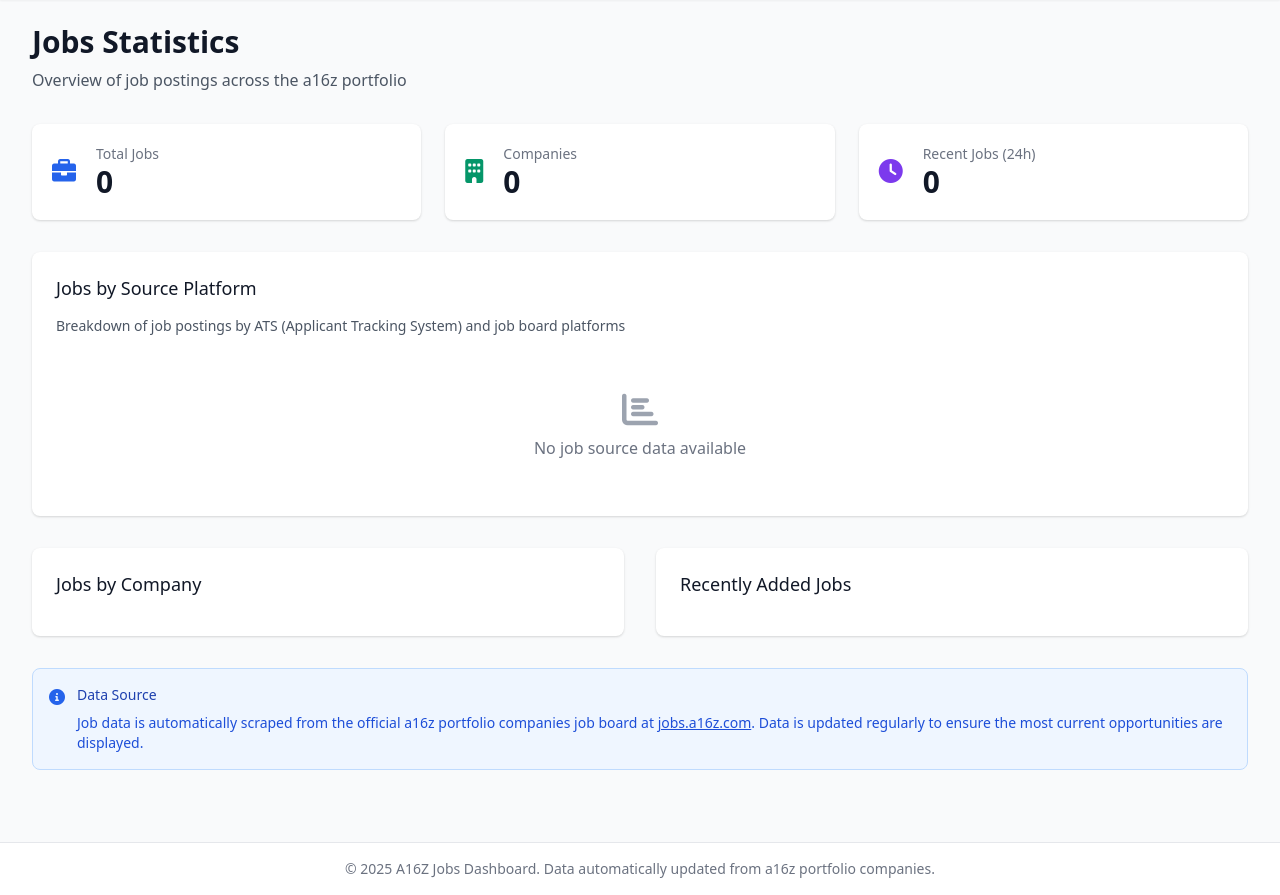
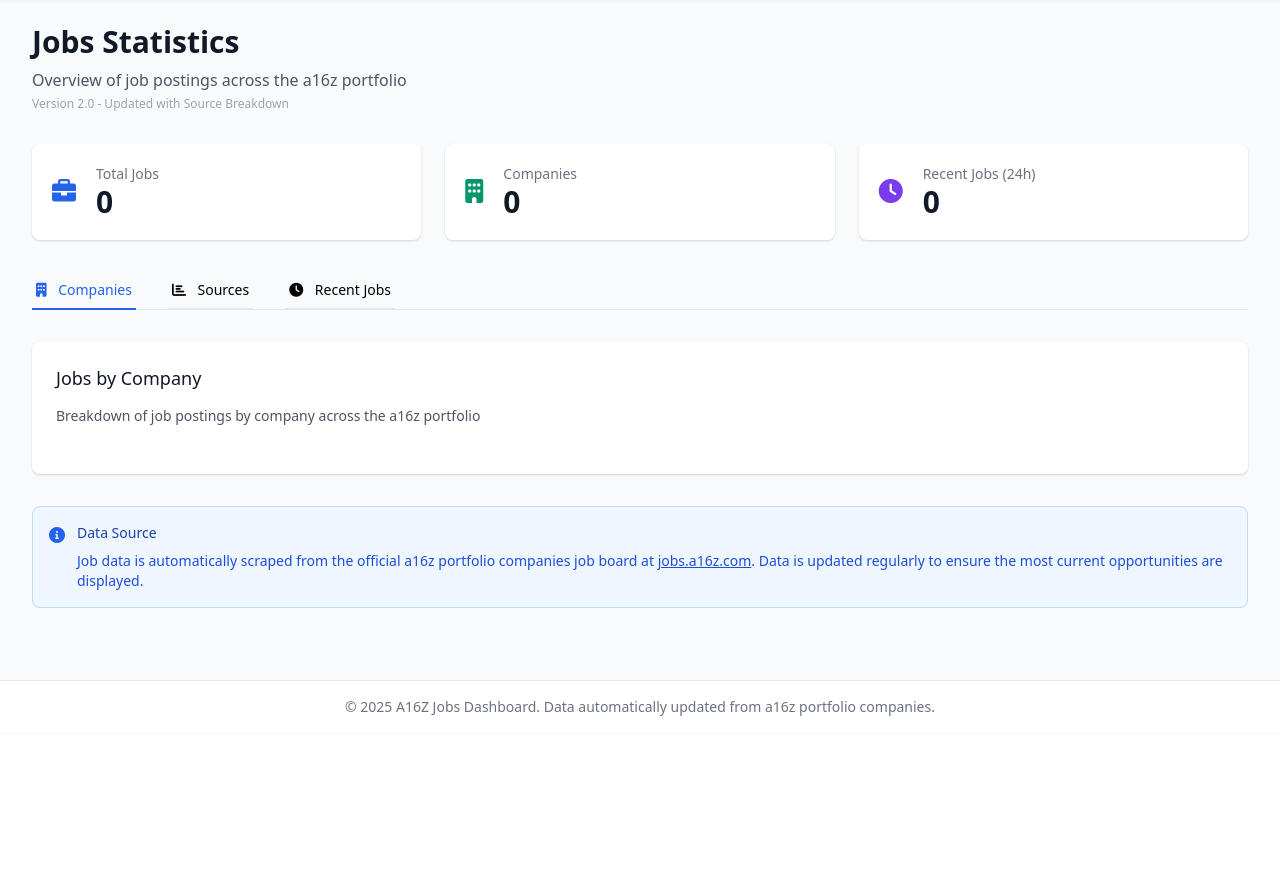
Before and after one commit to glennfiocca/a16z-job-scraper, a Flask app: page /stats in a window 1280 px wide. Shown: the part 65-960 px from the top of the page. After the commit the page ends 781 px from the top, so only its background shows below. Run offline with Flask 3, Linux system fonts and the light colour scheme; some libraries are stand-ins or nearby versions.

Commit message:
Update job statistics to track sources and improve UI
Refactors the job statistics page to use a dedicated 'source' column for tracking job sources, removes the unused 'department' column from the Job model, and improves the UI with tabbed navigation.

Replit-Commit-Author: Agent
Replit-Commit-Session-Id: 0574554e-de72-4d3b-8a40-152ba6ba4b14
Replit-Commit-Checkpoint-Type: full_checkpoint

```diff
--- a/app.py
+++ b/app.py
@@ -117,6 +117,7 @@ def api_jobs():
         } for job in jobs] if jobs else [])
 
 @app.route('/stats')
+@app.route('/stats/')
 def stats():
     """Statistics page"""
     with app.app_context():
@@ -131,39 +132,17 @@ def stats():
                 Job.company.isnot(None), Job.title != 'Unknown Title'
             ).group_by(Job.company).order_by(func.count(Job.id).desc()).all()
 
-            # Job source breakdown
-            source_stats = {
-                'Greenhouse': Job.query.filter(Job.url.like('%greenhouse%')).count(),
-                'Lever': Job.query.filter(Job.url.like('%lever%')).count(),
-                'Ashby': Job.query.filter(Job.url.like('%ashby%')).count(),
-                'Workday': Job.query.filter(Job.url.like('%workday%')).count(),
-                'SmartRecruiters': Job.query.filter(Job.url.like('%smartrecruiters%')).count(),
-                'Workable': Job.query.filter(Job.url.like('%workable%')).count(),
-                'Stripe': Job.query.filter(Job.url.like('%stripe%')).count(),
-                'Databricks': Job.query.filter(Job.url.like('%databricks%')).count(),
-                'Waymo': Job.query.filter(Job.url.like('%waymo%')).count(),
-                'Navan': Job.query.filter(Job.url.like('%navan%')).count(),
-                'Wiz': Job.query.filter(Job.url.like('%wiz%')).count(),
-                'Fivetran': Job.query.filter(Job.url.like('%fivetran%')).count(),
-                'Other': Job.query.filter(
-                    ~Job.url.like('%greenhouse%') &
-                    ~Job.url.like('%lever%') &
-                    ~Job.url.like('%ashby%') &
-                    ~Job.url.like('%workday%') &
-                    ~Job.url.like('%smartrecruiters%') &
-                    ~Job.url.like('%workable%') &
-                    ~Job.url.like('%stripe%') &
-                    ~Job.url.like('%databricks%') &
-                    ~Job.url.like('%waymo%') &
-                    ~Job.url.like('%navan%') &
-                    ~Job.url.like('%wiz%') &
-                    ~Job.url.like('%fivetran%')
-                ).count()
-            }
+            # Job source breakdown using the source column
+            source_breakdown = db.session.query(
+                Job.source,
+                func.count(Job.id).label('count')
+            ).filter(
+                Job.source.isnot(None),
+                Job.title != 'Unknown Title'
+            ).group_by(Job.source).order_by(func.count(Job.id).desc()).all()
 
-            # Filter out sources with 0 jobs and sort by count
-            source_breakdown = [(source, count) for source, count in source_stats.items() if count > 0]
-            source_breakdown.sort(key=lambda x: x[1], reverse=True)
+            # Convert Row objects to tuples for template compatibility
+            source_breakdown = [(row.source, row.count) for row in source_breakdown]
 
             # Recent jobs (last 24 hours)
             cutoff = datetime.utcnow() - timedelta(hours=24)
--- a/models.py
+++ b/models.py
@@ -23,7 +23,6 @@ class Job(db.Model):
     benefits = db.Column(db.Text, nullable=True)
     salary_range = db.Column(db.String(255), nullable=True)
     experience_level = db.Column(db.String(100), nullable=True)
-    department = db.Column(db.String(255), nullable=True)
     remote_type = db.Column(db.Text, nullable=True)
     job_id = db.Column(db.String(100), nullable=True)
     application_deadline = db.Column(db.String(100), nullable=True)
--- a/templates/base.html
+++ b/templates/base.html
@@ -9,7 +9,7 @@
     <title>{% block title %}A16Z Jobs Dashboard{% endblock %}</title>
     <link href="https://cdn.jsdelivr.net/npm/tailwindcss@2.2.19/dist/tailwind.min.css" rel="stylesheet">
     <link href="https://cdnjs.cloudflare.com/ajax/libs/font-awesome/6.0.0/css/all.min.css" rel="stylesheet">
-    <link href="{{ url_for('static', filename='css/custom.css') }}?v=2" rel="stylesheet">
+    <link href="{{ url_for('static', filename='css/custom.css') }}?v=3" rel="stylesheet">
 </head>
 <body class="bg-gray-50 min-h-screen">
     <!-- Navigation -->
--- a/templates/stats.html
+++ b/templates/stats.html
@@ -1,6 +1,11 @@
 {% extends "base.html" %}
 
 {% block title %}Statistics - A16Z Jobs Dashboard{% endblock %}
+
+<!-- Cache busting -->
+<meta http-equiv="Cache-Control" content="no-cache, no-store, must-revalidate">
+<meta http-equiv="Pragma" content="no-cache">
+<meta http-equiv="Expires" content="0">
 
 {% block content %}
 <div class="px-4 sm:px-0">
@@ -8,6 +13,7 @@
     <div class="mb-8">
         <h1 class="text-3xl font-bold text-gray-900">Jobs Statistics</h1>
         <p class="mt-2 text-gray-600">Overview of job postings across the a16z portfolio</p>
+        <p class="text-xs text-gray-400 mt-1">Version 2.0 - Updated with Source Breakdown</p>
     </div>
 
     <!-- Key Metrics -->
@@ -61,47 +67,37 @@
         </div>
     </div>
 
-    <!-- Job Source Breakdown -->
+    <!-- Tab Navigation -->
     <div class="mb-8">
-        <div class="bg-white shadow rounded-lg">
-            <div class="px-4 py-5 sm:p-6">
-                <h3 class="text-lg leading-6 font-medium text-gray-900 mb-4">Jobs by Source Platform</h3>
-                <p class="text-sm text-gray-600 mb-6">Breakdown of job postings by ATS (Applicant Tracking System) and job board platforms</p>
-                <div class="space-y-4">
-                    {% for source, count in stats.source_breakdown %}
-                    <div class="flex items-center justify-between">
-                        <div class="flex items-center flex-1 min-w-0">
-                            <div class="flex-1 min-w-0">
-                                <p class="text-sm font-medium text-gray-900 truncate">{{ source }}</p>
-                            </div>
-                        </div>
-                        <div class="ml-4 flex items-center">
-                            <span class="text-sm text-gray-500 mr-3">{{ count }} jobs</span>
-                            <div class="w-24 bg-gray-200 rounded-full h-3">
-                                <div class="bg-gradient-to-r from-blue-500 to-blue-600 h-3 rounded-full"
-                                     style="width: {{ (count / stats.source_breakdown[0][1] * 100)|round }}%"></div>
-                            </div>
-                        </div>
-                    </div>
-                    {% endfor %}
-                </div>
-
-                {% if stats.source_breakdown|length == 0 %}
-                <div class="text-center py-8">
-                    <i class="fas fa-chart-bar text-gray-400 text-4xl mb-2"></i>
-                    <p class="text-gray-500">No job source data available</p>
-                </div>
-                {% endif %}
-            </div>
+        <div class="border-b border-gray-200">
+            <nav class="-mb-px flex space-x-8" aria-label="Tabs">
+                <button onclick="switchTab('companies')" id="tab-companies"
+                        class="whitespace-nowrap py-2 px-1 border-b-2 font-medium text-sm tab-button active">
+                    <i class="fas fa-building mr-2"></i>
+                    Companies
+                </button>
+                <button onclick="switchTab('sources')" id="tab-sources"
+                        class="whitespace-nowrap py-2 px-1 border-b-2 font-medium text-sm tab-button">
+                    <i class="fas fa-chart-bar mr-2"></i>
+                    Sources
+                </button>
+                <button onclick="switchTab('recent')" id="tab-recent"
+                        class="whitespace-nowrap py-2 px-1 border-b-2 font-medium text-sm tab-button">
+                    <i class="fas fa-clock mr-2"></i>
+                    Recent Jobs
+                </button>
+            </nav>
         </div>
     </div>
 
-    <!-- Company Breakdown -->
-    <div class="grid grid-cols-1 lg:grid-cols-2 gap-8">
-        <!-- Companies Chart -->
+    <!-- Tab Content -->
+    <div class="space-y-6">
+        <!-- Companies Tab -->
+        <div id="content-companies" class="tab-content">
             <div class="bg-white shadow rounded-lg">
                 <div class="px-4 py-5 sm:p-6">
                     <h3 class="text-lg leading-6 font-medium text-gray-900 mb-4">Jobs by Company</h3>
+                    <p class="text-sm text-gray-600 mb-6">Breakdown of job postings by company across the a16z portfolio</p>
                     <div class="space-y-3">
                         {% for company, count in stats.company_breakdown %}
                         <div class="flex items-center justify-between">
@@ -130,11 +126,54 @@
                     {% endif %}
                 </div>
             </div>
+        </div>
 
-        <!-- Recent Jobs -->
+        <!-- Sources Tab -->
+        <div id="content-sources" class="tab-content hidden">
+            <div class="bg-white shadow rounded-lg">
+                <div class="px-4 py-5 sm:p-6">
+                    <h3 class="text-lg leading-6 font-medium text-gray-900 mb-4">Jobs by Source Platform</h3>
+                    <p class="text-sm text-gray-600 mb-6">Breakdown of job postings by ATS (Applicant Tracking System) and job board platforms</p>
+                    <div class="space-y-4">
+                        {% for source, count in stats.source_breakdown %}
+                        <div class="flex items-center justify-between">
+                            <div class="flex items-center flex-1 min-w-0">
+                                <div class="flex-1 min-w-0">
+                                    <p class="text-sm font-medium text-gray-900 truncate">{{ source }}</p>
+                                </div>
+                            </div>
+                            <div class="ml-4 flex items-center">
+                                <span class="text-sm text-gray-500 mr-3">{{ count }} jobs</span>
+                                <div class="w-24 bg-gray-200 rounded-full h-3">
+                                    {% if stats.source_breakdown|length > 0 %}
+                                    <div class="bg-gradient-to-r from-blue-500 to-blue-600 h-3 rounded-full"
+                                         style="width: {{ (count / stats.source_breakdown[0][1] * 100)|round }}%"></div>
+                                    {% else %}
+                                    <div class="bg-gradient-to-r from-blue-500 to-blue-600 h-3 rounded-full"
+                                         style="width: 0%"></div>
+                                    {% endif %}
+                                </div>
+                            </div>
+                        </div>
+                        {% endfor %}
+                    </div>
+
+                    {% if stats.source_breakdown|length == 0 %}
+                    <div class="text-center py-8">
+                        <i class="fas fa-chart-bar text-gray-400 text-4xl mb-2"></i>
+                        <p class="text-gray-500">No job source data available</p>
+                    </div>
+                    {% endif %}
+                </div>
+            </div>
+        </div>
+
+        <!-- Recent Jobs Tab -->
+        <div id="content-recent" class="tab-content hidden">
             <div class="bg-white shadow rounded-lg">
                 <div class="px-4 py-5 sm:p-6">
                     <h3 class="text-lg leading-6 font-medium text-gray-900 mb-4">Recently Added Jobs</h3>
+                    <p class="text-sm text-gray-600 mb-6">Latest job postings added in the last 24 hours</p>
                     <div class="space-y-4">
                         {% for job in stats.recent_jobs %}
                         <div class="border-l-4 border-blue-500 pl-4">
@@ -171,6 +210,7 @@
                 </div>
             </div>
         </div>
+    </div>
 
     <!-- Data Source Info -->
     <div class="mt-8 bg-blue-50 border border-blue-200 rounded-lg p-4">
@@ -191,4 +231,63 @@
         </div>
     </div>
 </div>
+
+<script>
+function switchTab(tabName) {
+    // Hide all tab contents
+    const contents = document.querySelectorAll('.tab-content');
+    contents.forEach(content => {
+        content.classList.add('hidden');
+    });
+
+    // Remove active class from all tab buttons
+    const buttons = document.querySelectorAll('.tab-button');
+    buttons.forEach(button => {
+        button.classList.remove('active', 'border-blue-500', 'text-blue-600');
+        button.classList.add('border-transparent', 'text-gray-500', 'hover:text-gray-700', 'hover:border-gray-300');
+    });
+
+    // Show selected tab content
+    const selectedContent = document.getElementById(`content-${tabName}`);
+    if (selectedContent) {
+        selectedContent.classList.remove('hidden');
+    }
+
+    // Add active class to selected tab button
+    const selectedButton = document.getElementById(`tab-${tabName}`);
+    if (selectedButton) {
+        selectedButton.classList.add('active', 'border-blue-500', 'text-blue-600');
+        selectedButton.classList.remove('border-transparent', 'text-gray-500', 'hover:text-gray-700', 'hover:border-gray-300');
+    }
+}
+
+// Initialize the first tab as active
+document.addEventListener('DOMContentLoaded', function() {
+    // Set initial active states
+    const companiesButton = document.getElementById('tab-companies');
+    const companiesContent = document.getElementById('content-companies');
+
+    if (companiesButton && companiesContent) {
+        companiesButton.classList.add('border-blue-500', 'text-blue-600');
+        companiesButton.classList.remove('border-transparent', 'text-gray-500');
+        companiesContent.classList.remove('hidden');
+    }
+});
+</script>
+
+<style>
+.tab-button {
+    transition: all 0.2s ease-in-out;
+}
+
+.tab-button:hover {
+    color: #374151;
+    border-color: #d1d5db;
+}
+
+.tab-button.active {
+    color: #2563eb;
+    border-color: #2563eb;
+}
+</style>
 {% endblock %}
```
Also changed, not shown: main.py (+48 -1 lines). Lines whose indentation alone changed are shown as unchanged.
